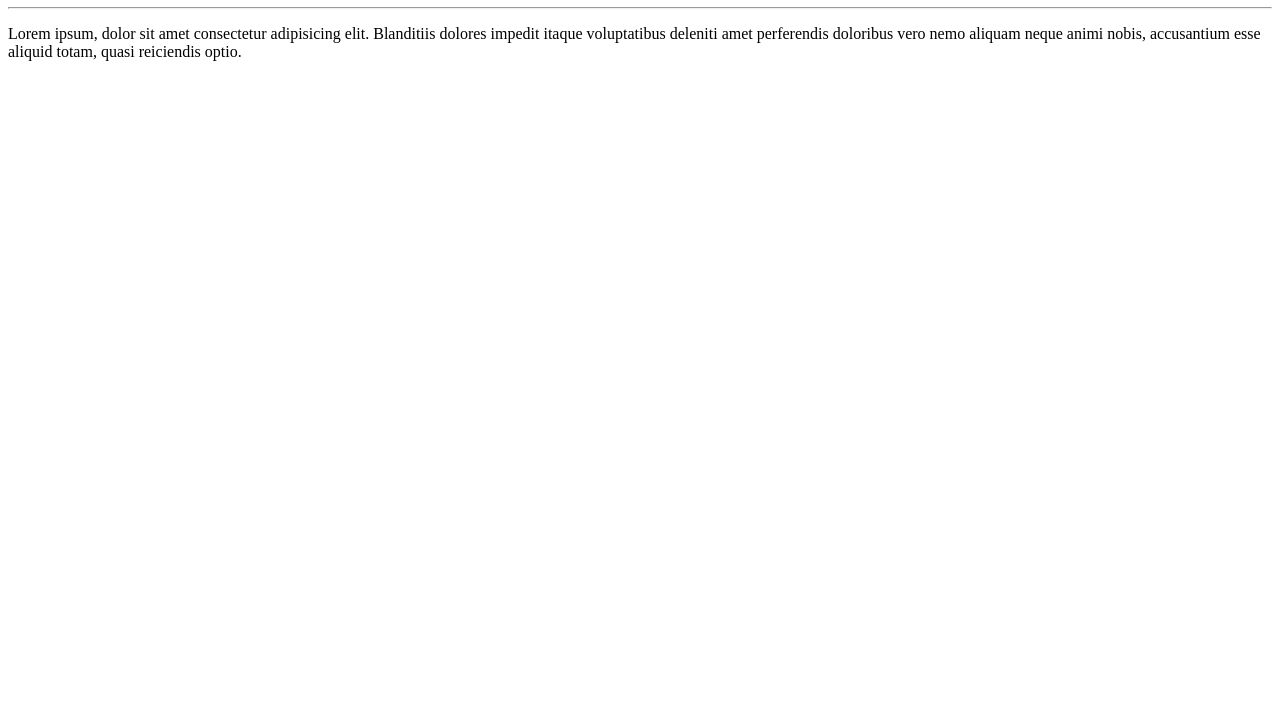
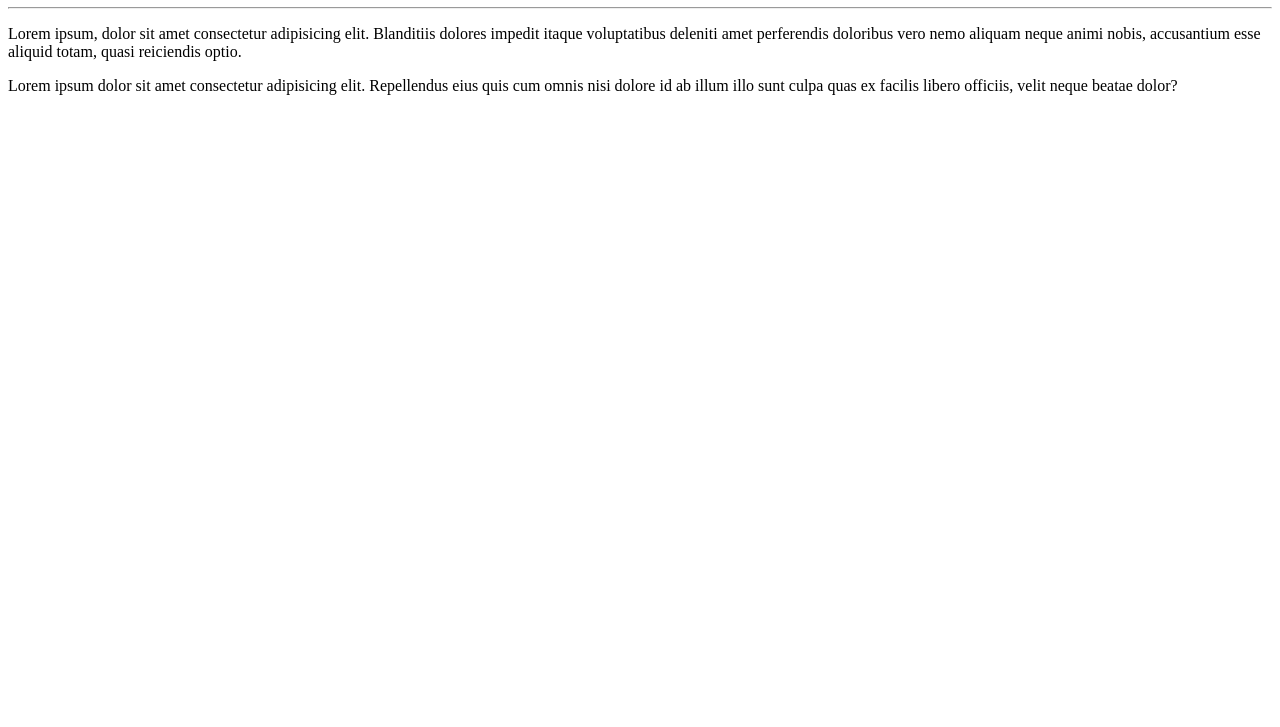
Before and after one commit to ohenriquesa/Hola-Mundo, a plain HTML site: page site-exemplo/index.html in a window 1280 px wide. Shown: the part 73-800 px from the top of the page. Drawn offline with Linux system fonts and the light colour scheme.

Commit message:
adicionei um parágrafo

```diff
--- a/site-exemplo/index.html
+++ b/site-exemplo/index.html
@@ -9,5 +9,6 @@
     <h1>Olá, Mundo!</h1>
     <hr>
     <p>Lorem ipsum, dolor sit amet consectetur adipisicing elit. Blanditiis dolores impedit itaque voluptatibus deleniti amet perferendis doloribus vero nemo aliquam neque animi nobis, accusantium esse aliquid totam, quasi reiciendis optio.</p>
+<p>Lorem ipsum dolor sit amet consectetur adipisicing elit. Repellendus eius quis cum omnis nisi dolore id ab illum illo sunt culpa quas ex facilis libero officiis, velit neque beatae dolor?</p>
 </body>
 </html>
```
